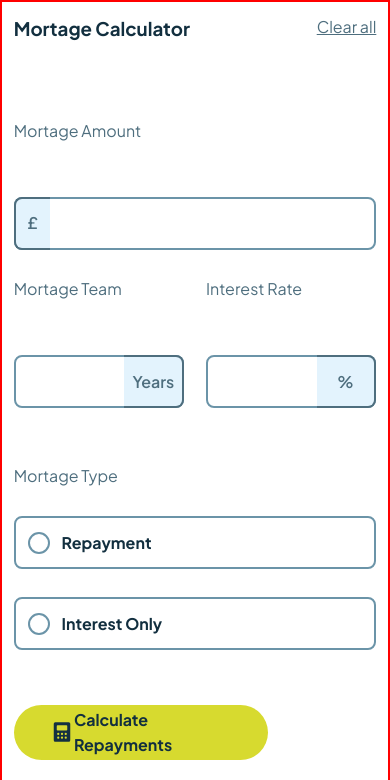
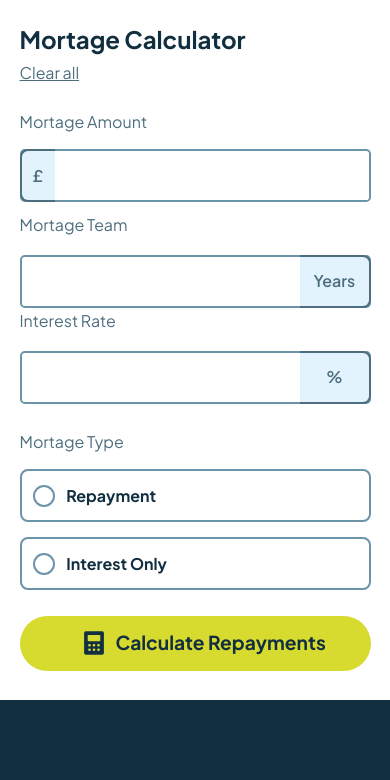
Before and after one commit to nonso01/17-fem-soln, a Vue app: page / in a window 390 px wide. Shown: the top 780 px of the page. Built offline with nearby package versions, Linux system fonts and the light colour scheme.

Commit message:
mobile responsiveness

```diff
--- a/src/App.vue
+++ b/src/App.vue
@@ -4,7 +4,6 @@ import Res from "./components/Res.vue";
 import Calc from "./components/Calc.vue";
 
 const log = console.log;
-// const poundSign = '£'
 const resultAvailable = ref(false);
 const monthlyCost = ref(0.0);
 const anualCost = ref(0.0);
@@ -93,11 +92,7 @@ function mortage(amount, years, rate) {
 }
 
 function handleCalculate() {
-  log(mortageProps.value);
-  // log(mortageErrors.value);
-
-  // work on formating 1000 == 1,000
-  // .toLocalString('en-US') will do
+  // log(mortageProps.value);
 
   mortageProps.value.amount <= 0 ? (mortageErrors.value.amount = true) : void 0;
   mortageProps.value.years <= 0 ? (mortageErrors.value.years = true) : void 0;
@@ -123,9 +118,7 @@ function handleCalculate() {
         log("error");
     }
 
-    log("all false");
-  } else {
-    log("some true");
+    // log("all false");
   }
 }
 </script>
@@ -174,6 +167,9 @@ function handleCalculate() {
 }
 
 @media screen and (max-width: 600px) {
+  html {
+    background-color: var(--white);
+  }
   #app {
     .calculator {
       /* border: 2px solid red; */
@@ -186,12 +182,13 @@ function handleCalculate() {
 
     .calculate {
       /* background-color: black; */
-      border: 2px solid red;
+      /* border: 2px solid red; */
       width: 100%;
-      height: 800px;
+      height: 700px;
     }
 
     .res {
+      /* border: 2px solid yellow; */
       width: 100%;
       height: 500px;
       border-radius: 0;
--- a/src/components/Calc.vue
+++ b/src/components/Calc.vue
@@ -17,8 +17,8 @@ const props = defineProps({
 
 <template>
   <div class="calculate flex col btw">
-    <div class="flex btw">
-      <h3>Mortage Calculator</h3>
+    <div class="flex btw clear">
+      <h2>Mortage Calculator</h2>
       <u @click="handleClearAll">Clear all</u>
     </div>
     <div class="form flex col even">
@@ -85,7 +85,7 @@ const props = defineProps({
 </template>
 
 <style scoped>
-h3 {
+h2 {
   color: var(--slate-900);
 }
 
@@ -106,7 +106,7 @@ input[type="number"] {
   border: 2px solid var(--slate-500);
   height: 53px;
   width: 100%;
-  border-radius: 0.5rem;
+  border-radius: 0.3rem;
   font-weight: 700;
   font-size: 1.1rem;
   color: var(--slate-900);
@@ -289,4 +289,52 @@ input[type="number"] {
     opacity: 0.8;
   }
 }
+
+@media screen and (max-width: 600px) {
+  #app {
+
+    .calculate {
+      padding: 5%;
+    }
+    .clear {
+      /* border: 2px solid; */
+      flex-direction: column;
+      height: 10%;
+    }
+
+    .form {
+      height: 88%;
+    }
+
+    .amount {
+      /* border: 2px solid; */
+      min-height: 16%;
+    }
+
+    .team {
+      /* border: 2px solid; */
+      flex-direction: column;
+      height: 33%;
+
+      span {
+        width: 20%;
+      }
+
+      div.col {
+        width: 100%;
+      }
+    }
+
+    .type {
+      height: 33%;
+    }
+
+    .btn {
+      width: 100%;
+      span , img {
+        scale: 1.2;
+      }
+    }
+  }
+}
 </style>
--- a/src/components/Res.vue
+++ b/src/components/Res.vue
@@ -58,6 +58,7 @@ const props = defineProps({
   h2,
   h3 {
     color: var(--white);
+    overflow-x: auto;
   }
   p {
     color: var(--slate-300);
```
